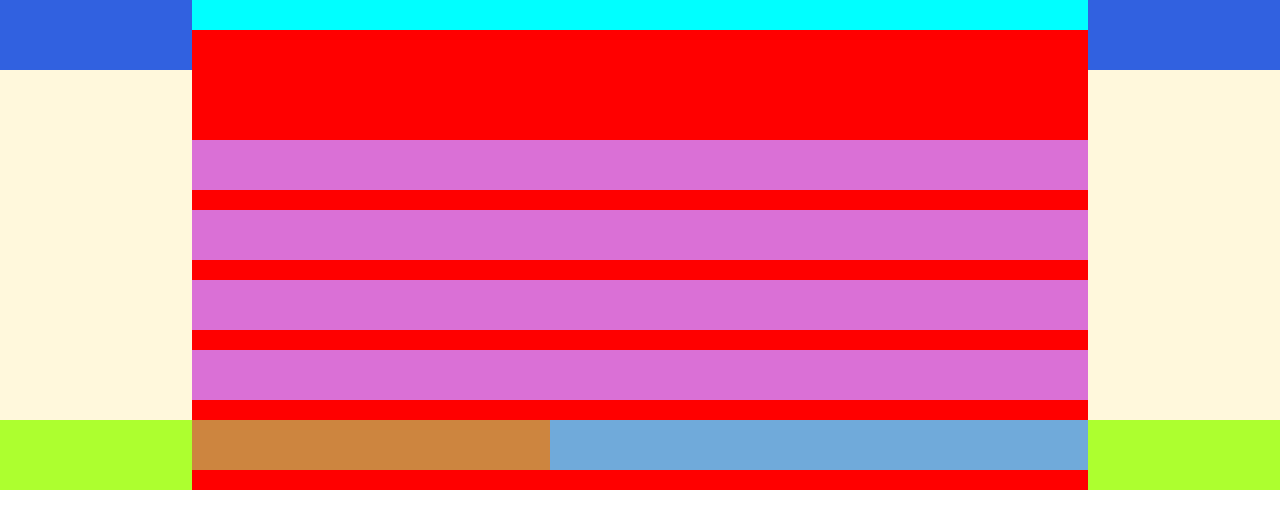
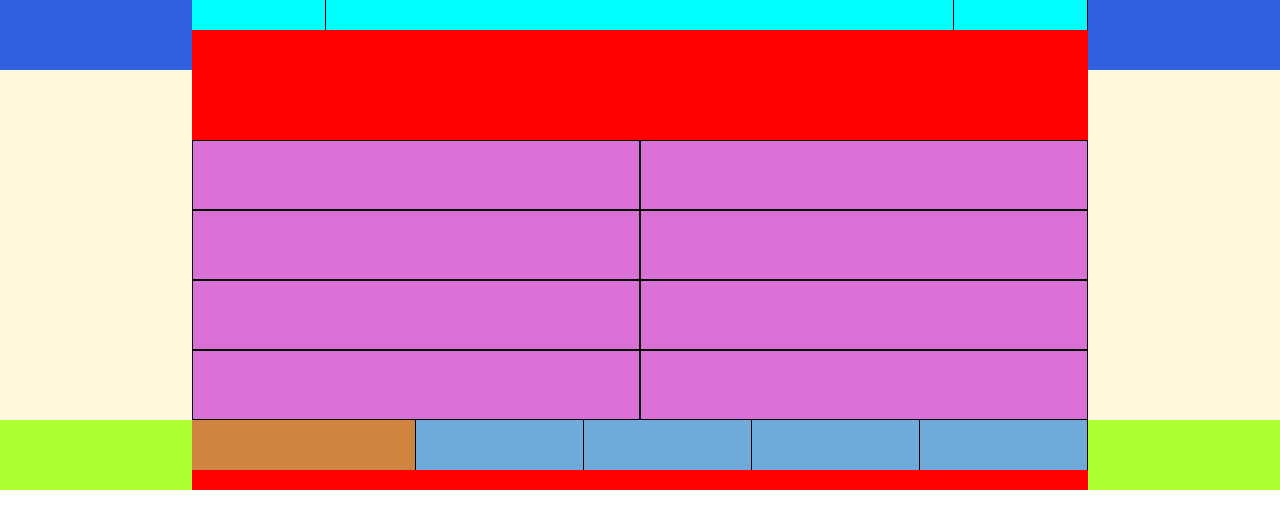
Before and after one commit to Lore0905/htmlcss-discord, a plain HTML site: page index.html in a window 1280 px wide. Drawn offline with Linux system fonts and the light colour scheme.

Commit message:
modifica struttura base

```diff
--- a/css/style.css
+++ b/css/style.css
@@ -9,25 +9,9 @@
 body{
 
 }
-.col{
-    float:left;
-    width: 15%;
-    /* test */
-    background-color: aqua;
-    height: 30px;
-}
-.col-img, .col-text{
 
-    float:left;
-    width: 50%;
-    /* test */
-    background-color: orchid;
-    height: 50px;
 
-}
-.col-fo{
 
-}
 .clearfix{
     display: table;
     content:"";
@@ -50,6 +34,14 @@ body{
     height: 70px;
     background-color:#3161e0;
 }
+.col{
+    float:left;
+    width: 15%;
+    /* test */
+    background-color: aqua;
+    height: 30px;
+    border-right: 1px solid black;
+}
 .col-midle{
     width: 70%;
 }
@@ -58,6 +50,14 @@ body{
 
 /* MAIN */
 
+.col-img, .col-text{
+    float:left;
+    width: 50%;
+    /* test */
+    background-color: orchid;
+    height: 70px;
+    border:1px solid black;
+}
 /* prima sezione */
 .cont.main{
     /* test */
@@ -82,13 +82,14 @@ body{
 }
 .col-fo{
     float:left;
-    width: 15%;
+    width: calc( 75% / 4);
     /* test */
     background-color: rgb(112, 170, 218);
     height: 50px;
+    border-right: 1px solid black;
 }
 .social.col-fo{
-    width: 40%;
+    width: 25%;
 
     /* test */
     background-color: peru;
```
